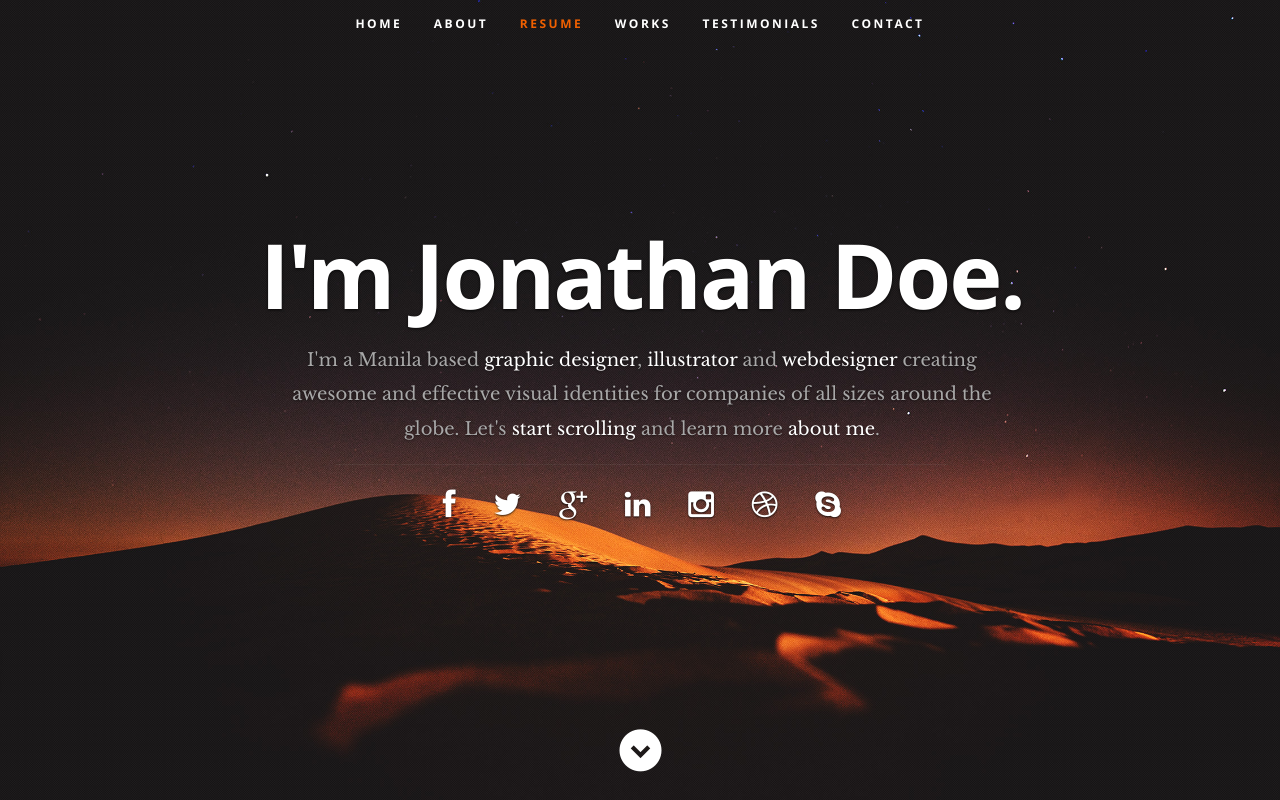
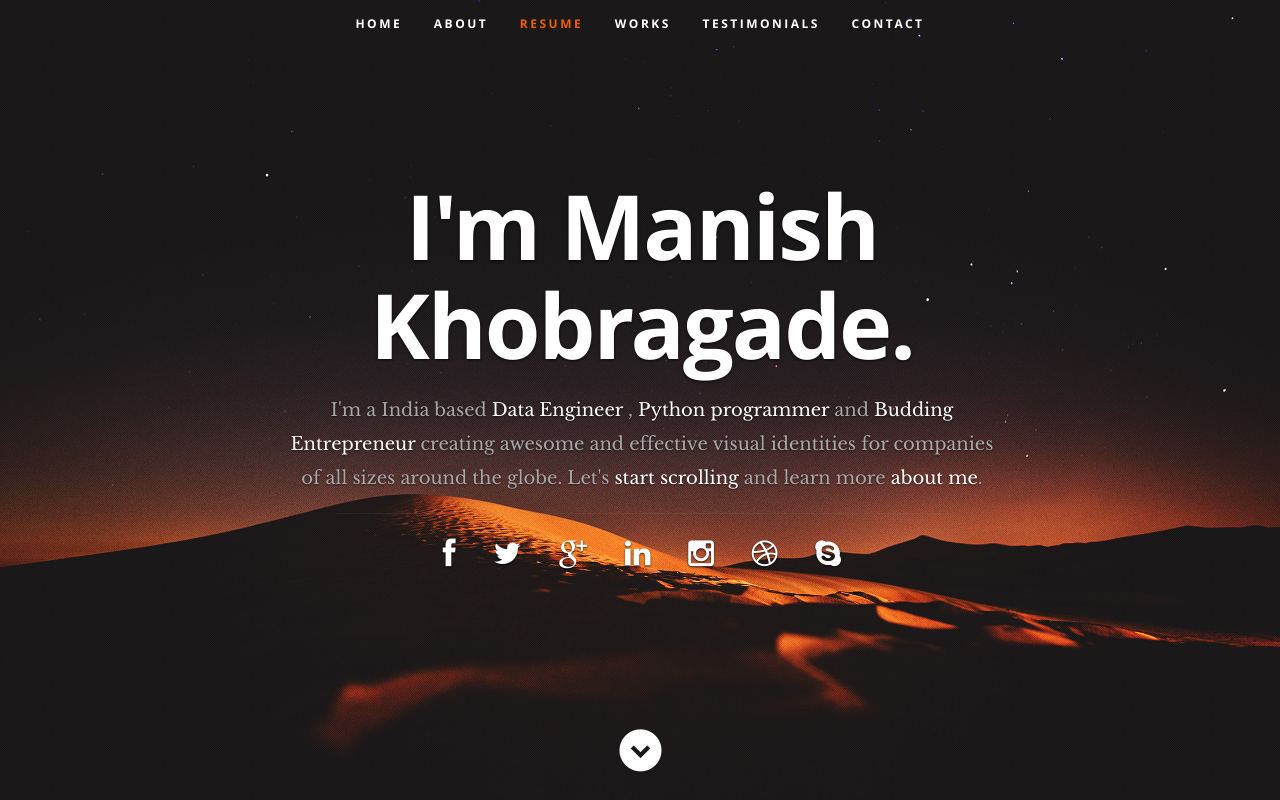
Before and after one commit to manieshkhobragade/manieshkhobragade.github.io, a plain HTML site: page index.html in a window 1280 px wide. Shown: the top 800 px of the page. Drawn offline with nearby package versions, Linux system fonts and the light colour scheme.

Commit message:
4th commit

```diff
--- a/index.html
+++ b/index.html
@@ -56,8 +56,8 @@
 
       <div class="row banner">
          <div class="banner-text">
-            <h1 class="responsive-headline">I'm Jonathan Doe.</h1>
-            <h3>I'm a Manila based <span>graphic designer</span>, <span>illustrator</span> and <span>webdesigner</span> creating awesome and
+            <h1 class="responsive-headline">I'm Manish Khobragade.</h1>
+            <h3>I'm a India based <span>Data Engineer </span>, <span>Python programmer</span> and <span>Budding Entrepreneur</span> creating awesome and
             effective visual identities for companies of all sizes around the globe. Let's <a class="smoothscroll" href="#about">start scrolling</a>
             and learn more <a class="smoothscroll" href="#about">about me</a>.</h3>
             <hr />
```
